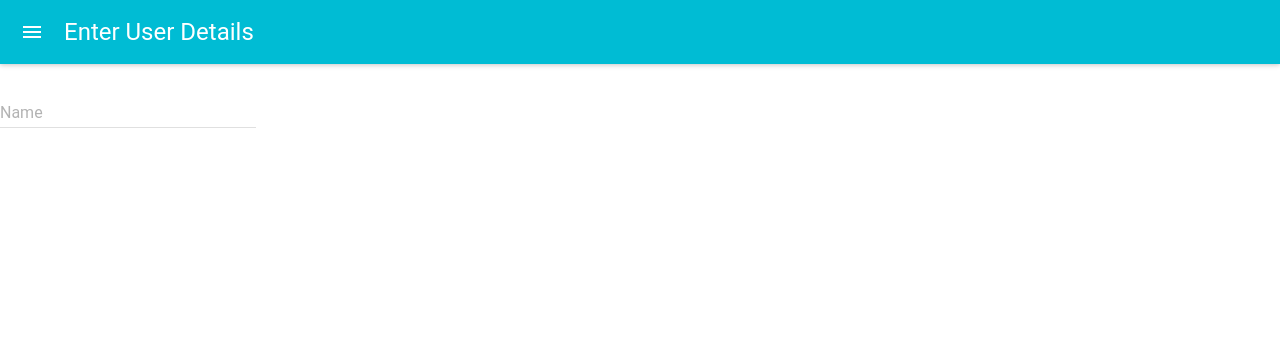
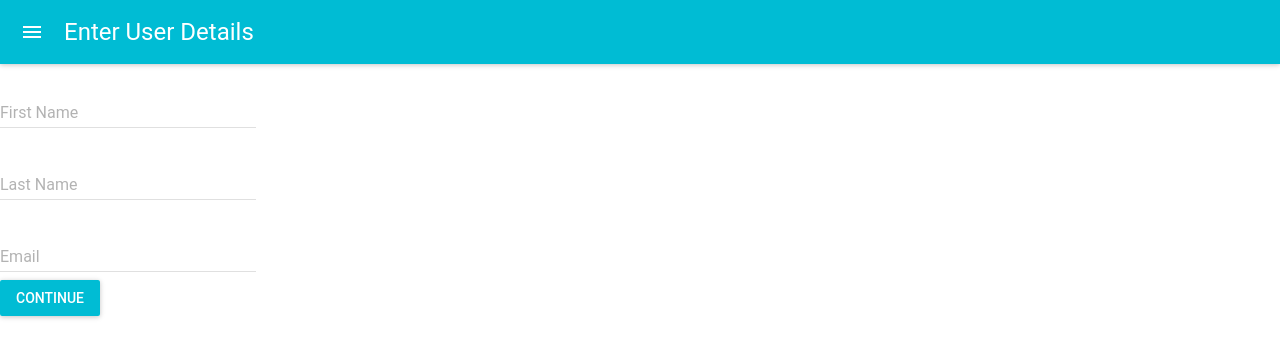
Before and after one commit to JasonBWelsh/react-step-form, a React (Create React App) app: page / in a window 1280 px wide. Shown: the top 358 px of the page. Built offline with nearby package versions, Linux system fonts and the light colour scheme.

Commit message:
[react-step-form] FormUserDetails bascally complete

```diff
--- a/src/components/FormUserDetails.js
+++ b/src/components/FormUserDetails.js
@@ -10,7 +10,7 @@
     continue = e => {
         e.preventDefault();
         this.props.nextStep();
-    }
+    };
 
     render() {
         const { values, handleChange } = this.props;
@@ -20,8 +20,30 @@
                 <AppBar title="Enter User Details" />
                 <TextField
                     hintText="Enter Your First Name"
-                    floatingLabelText="Name"
+                    floatingLabelText="First Name"
                     onChange={handleChange('firstName')}
+                    defaultValue={values.firstName}
+                />
+                <br />
+                <TextField
+                    hintText="Enter Your Last Name"
+                    floatingLabelText="Last Name"
+                    onChange={handleChange('lastName')}
+                    defaultValue={values.lastName}
+                />
+                <br />
+                <TextField
+                    hintText="Enter Your Email"
+                    floatingLabelText="Email"
+                    onChange={handleChange('email')}
+                    defaultValue={values.email}
+                />
+                <br />
+                <RaisedButton
+                    label="Continue"
+                    primary={true}
+                    style={StyleSheet.button}
+                    onClick={this.continue}
                 />
             </React.Fragment>
         </MuiThemeProvider>
@@ -29,4 +51,10 @@
     }
 }
 
+const styles = {
+    button: {
+        margin: 15
+    }
+};
+
 export default FormUserDetails
```
